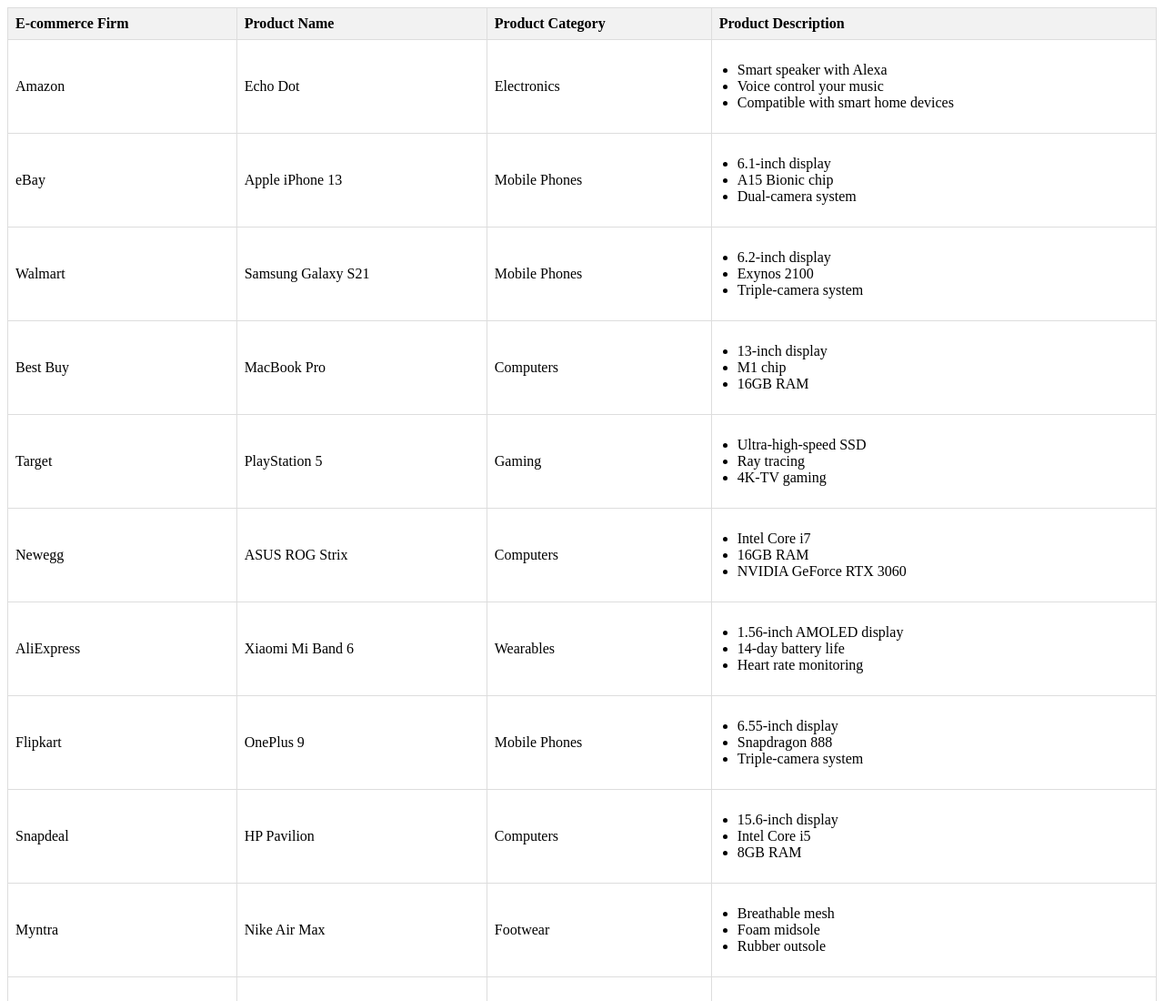
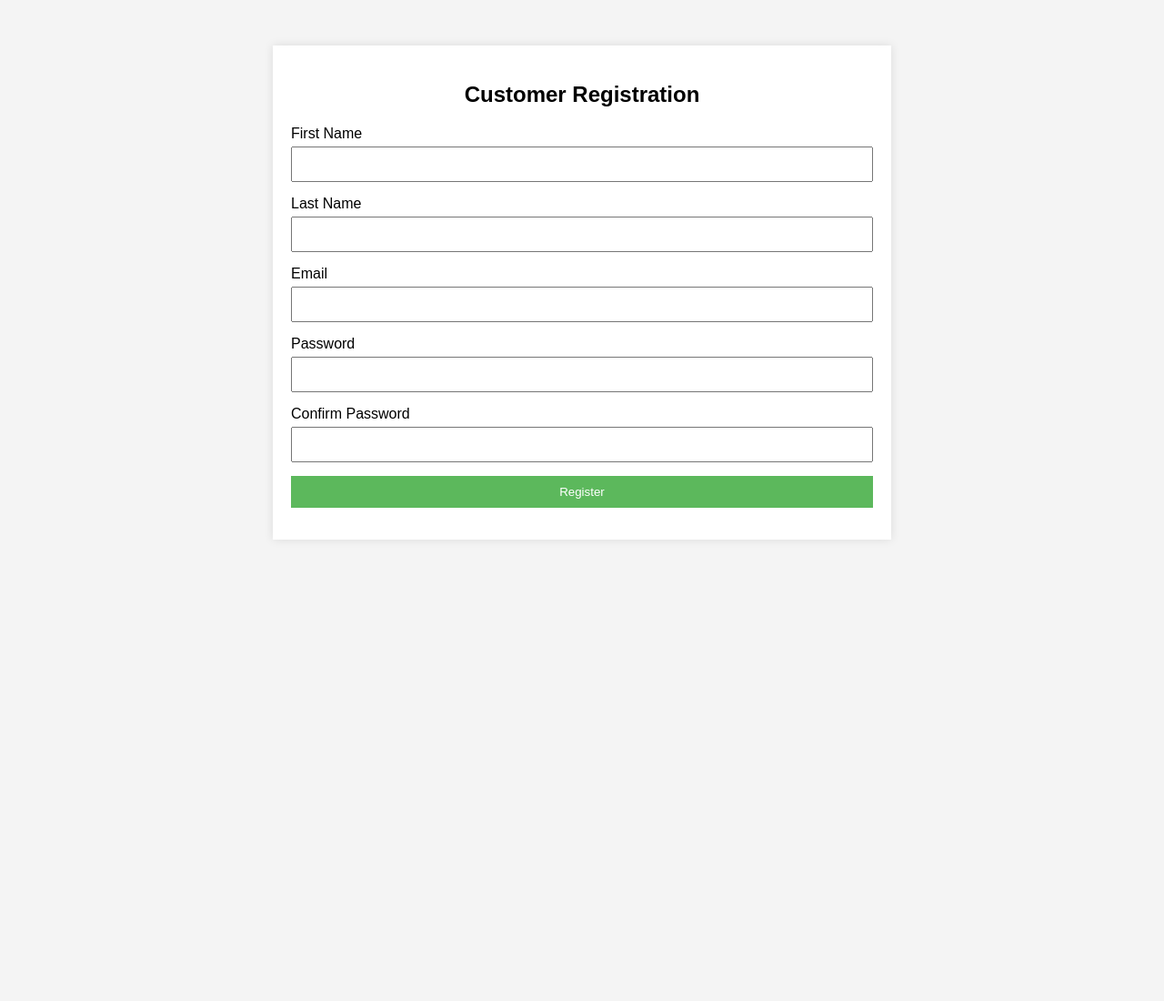
Before and after one commit to shantel-cpu/shantiiii1300, a plain HTML site: page index.html in a window 1280 px wide. Shown: the top 1100 px of the page at 91% size. After the commit the page ends 800 px from the top, so only its background shows below. Drawn offline with Linux system fonts and the light colour scheme.

Commit message:
Add files via upload

```diff
--- a/index.html
+++ b/index.html
@@ -3,218 +3,78 @@
 <head>
     <meta charset="UTF-8">
     <meta name="viewport" content="width=device-width, initial-scale=1.0">
-    <title>E-commerce Table</title>
+    <title>Customer Registration Form</title>
     <style>
-        table {
+        body {
+            font-family: Arial, sans-serif;
+            background-color: #f4f4f4;
+            margin: 0;
+            padding: 0;
+        }
+        .container {
+            width: 50%;
+            margin: 50px auto;
+            background: #fff;
+            padding: 20px;
+            box-shadow: 0 0 10px rgba(0, 0, 0, 0.1);
+        }
+        h2 {
+            text-align: center;
+            margin-bottom: 20px;
+        }
+        .form-group {
+            margin-bottom: 15px;
+        }
+        .form-group label {
+            display: block;
+            margin-bottom: 5px;
+        }
+        .form-group input {
             width: 100%;
-            border-collapse: collapse;
+            padding: 10px;
+            box-sizing: border-box;
         }
-        th, td {
-            border: 1px solid #ddd;
-            padding: 8px;
+        .form-group button {
+            width: 100%;
+            padding: 10px;
+            background: #5cb85c;
+            color: #fff;
+            border: none;
+            cursor: pointer;
         }
-        th {
-            background-color: #f2f2f2;
-            text-align: left;
-        }
-        ul {
-            list-style-type: disc;
-            padding-left: 20px;
+        .form-group button:hover {
+            background: #4cae4c;
         }
     </style>
 </head>
 <body>
-    <table>
-        <thead>
-            <tr>
-                <th>E-commerce Firm</th>
-                <th>Product Name</th>
-                <th>Product Category</th>
-                <th>Product Description</th>
-            </tr>
-        </thead>
-        <tbody>
-            <tr>
-                <td>Amazon</td>
-                <td>Echo Dot</td>
-                <td>Electronics</td>
-                <td>
-                    <ul>
-                        <li>Smart speaker with Alexa</li>
-                        <li>Voice control your music</li>
-                        <li>Compatible with smart home devices</li>
-                    </ul>
-                </td>
-            </tr>
-            <tr>
-                <td>eBay</td>
-                <td>Apple iPhone 13</td>
-                <td>Mobile Phones</td>
-                <td>
-                    <ul>
-                        <li>6.1-inch display</li>
-                        <li>A15 Bionic chip</li>
-                        <li>Dual-camera system</li>
-                    </ul>
-                </td>
-            </tr>
-            <tr>
-                <td>Walmart</td>
-                <td>Samsung Galaxy S21</td>
-                <td>Mobile Phones</td>
-                <td>
-                    <ul>
-                        <li>6.2-inch display</li>
-                        <li>Exynos 2100</li>
-                        <li>Triple-camera system</li>
-                    </ul>
-                </td>
-            </tr>
-            <tr>
-                <td>Best Buy</td>
-                <td>MacBook Pro</td>
-                <td>Computers</td>
-                <td>
-                    <ul>
-                        <li>13-inch display</li>
-                        <li>M1 chip</li>
-                        <li>16GB RAM</li>
-                    </ul>
-                </td>
-            </tr>
-            <tr>
-                <td>Target</td>
-                <td>PlayStation 5</td>
-                <td>Gaming</td>
-                <td>
-                    <ul>
-                        <li>Ultra-high-speed SSD</li>
-                        <li>Ray tracing</li>
-                        <li>4K-TV gaming</li>
-                    </ul>
-                </td>
-            </tr>
-            <tr>
-                <td>Newegg</td>
-                <td>ASUS ROG Strix</td>
-                <td>Computers</td>
-                <td>
-                    <ul>
-                        <li>Intel Core i7</li>
-                        <li>16GB RAM</li>
-                        <li>NVIDIA GeForce RTX 3060</li>
-                    </ul>
-                </td>
-            </tr>
-            <tr>
-                <td>AliExpress</td>
-                <td>Xiaomi Mi Band 6</td>
-                <td>Wearables</td>
-                <td>
-                    <ul>
-                        <li>1.56-inch AMOLED display</li>
-                        <li>14-day battery life</li>
-                        <li>Heart rate monitoring</li>
-                    </ul>
-                </td>
-            </tr>
-            <tr>
-                <td>Flipkart</td>
-                <td>OnePlus 9</td>
-                <td>Mobile Phones</td>
-                <td>
-                    <ul>
-                        <li>6.55-inch display</li>
-                        <li>Snapdragon 888</li>
-                        <li>Triple-camera system</li>
-                    </ul>
-                </td>
-            </tr>
-            <tr>
-                <td>Snapdeal</td>
-                <td>HP Pavilion</td>
-                <td>Computers</td>
-                <td>
-                    <ul>
-                        <li>15.6-inch display</li>
-                        <li>Intel Core i5</li>
-                        <li>8GB RAM</li>
-                    </ul>
-                </td>
-            </tr>
-            <tr>
-                <td>Myntra</td>
-                <td>Nike Air Max</td>
-                <td>Footwear</td>
-                <td>
-                    <ul>
-                        <li>Breathable mesh</li>
-                        <li>Foam midsole</li>
-                        <li>Rubber outsole</li>
-                    </ul>
-                </td>
-            </tr>
-            <tr>
-                <td>Shopify</td>
-                <td>Canon EOS R5</td>
-                <td>Cameras</td>
-                <td>
-                    <ul>
-                        <li>45MP full-frame sensor</li>
-                        <li>8K video recording</li>
-                        <li>Dual Pixel CMOS AF</li>
-                    </ul>
-                </td>
-            </tr>
-            <tr>
-                <td>BigCommerce</td>
-                <td>LG OLED TV</td>
-                <td>Electronics</td>
-                <td>
-                    <ul>
-                        <li>4K resolution</li>
-                        <li>AI ThinQ</li>
-                        <li>Dolby Vision IQ</li>
-                    </ul>
-                </td>
-            </tr>
-            <tr>
-                <td>Magento</td>
-                <td>Dyson V11</td>
-                <td>Home Appliances</td>
-                <td>
-                    <ul>
-                        <li>High torque cleaner head</li>
-                        <li>LCD screen</li>
-                        <li>60 minutes run time</li>
-                    </ul>
-                </td>
-            </tr>
-            <tr>
-                <td>Rakuten</td>
-                <td>Fitbit Charge 4</td>
-                <td>Wearables</td>
-                <td>
-                    <ul>
-                        <li>Built-in GPS</li>
-                        <li>Heart rate monitor</li>
-                        <li>7-day battery life</li>
-                    </ul>
-                </td>
-            </tr>
-            <tr>
-                <td>JD.com</td>
-                <td>Huawei MateBook X</td>
-                <td>Computers</td>
-                <td>
-                    <ul>
-                        <li>13-inch display</li>
-                        <li>Intel Core i5</li>
-                        <li>16GB RAM</li>
-                    </ul>
-                </td>
-            </tr>
-        </tbody>
-    </table>
+    <div class="container">
+        <h2>Customer Registration</h2>
+        <form>
+            <div class="form-group">
+                <label for="firstName">First Name</label>
+                <input type="text" id="firstName" name="firstName" required>
+            </div>
+            <div class="form-group">
+                <label for="lastName">Last Name</label>
+                <input type="text" id="lastName" name="lastName" required>
+            </div>
+            <div class="form-group">
+                <label for="email">Email</label>
+                <input type="email" id="email" name="email" required>
+            </div>
+            <div class="form-group">
+                <label for="password">Password</label>
+                <input type="password" id="password" name="password" required>
+            </div>
+            <div class="form-group">
+                <label for="confirmPassword">Confirm Password</label>
+                <input type="password" id="confirmPassword" name="confirmPassword" required>
+            </div>
+            <div class="form-group">
+                <button type="submit">Register</button>
+            </div>
+        </form>
+    </div>
 </body>
-</html>
+</html></div>
```
